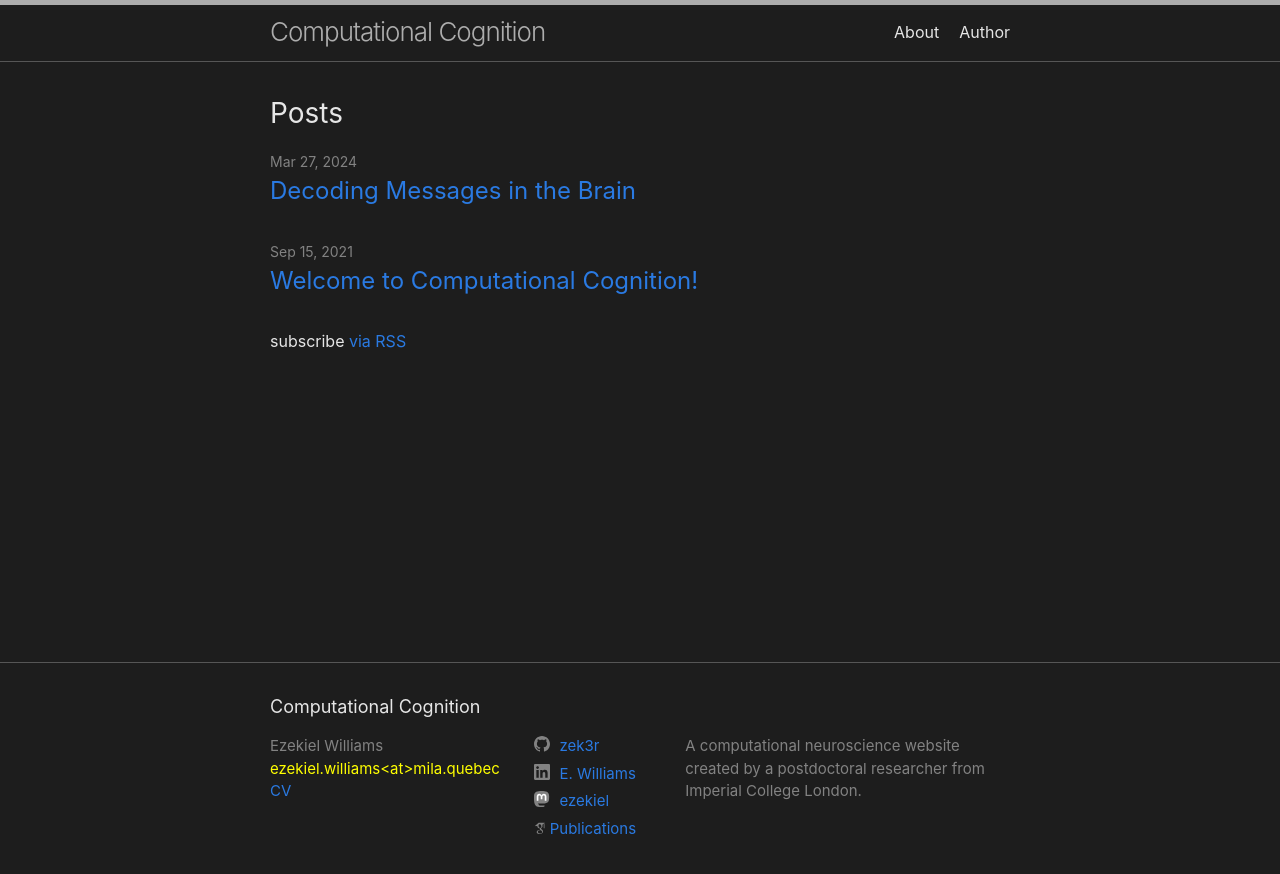
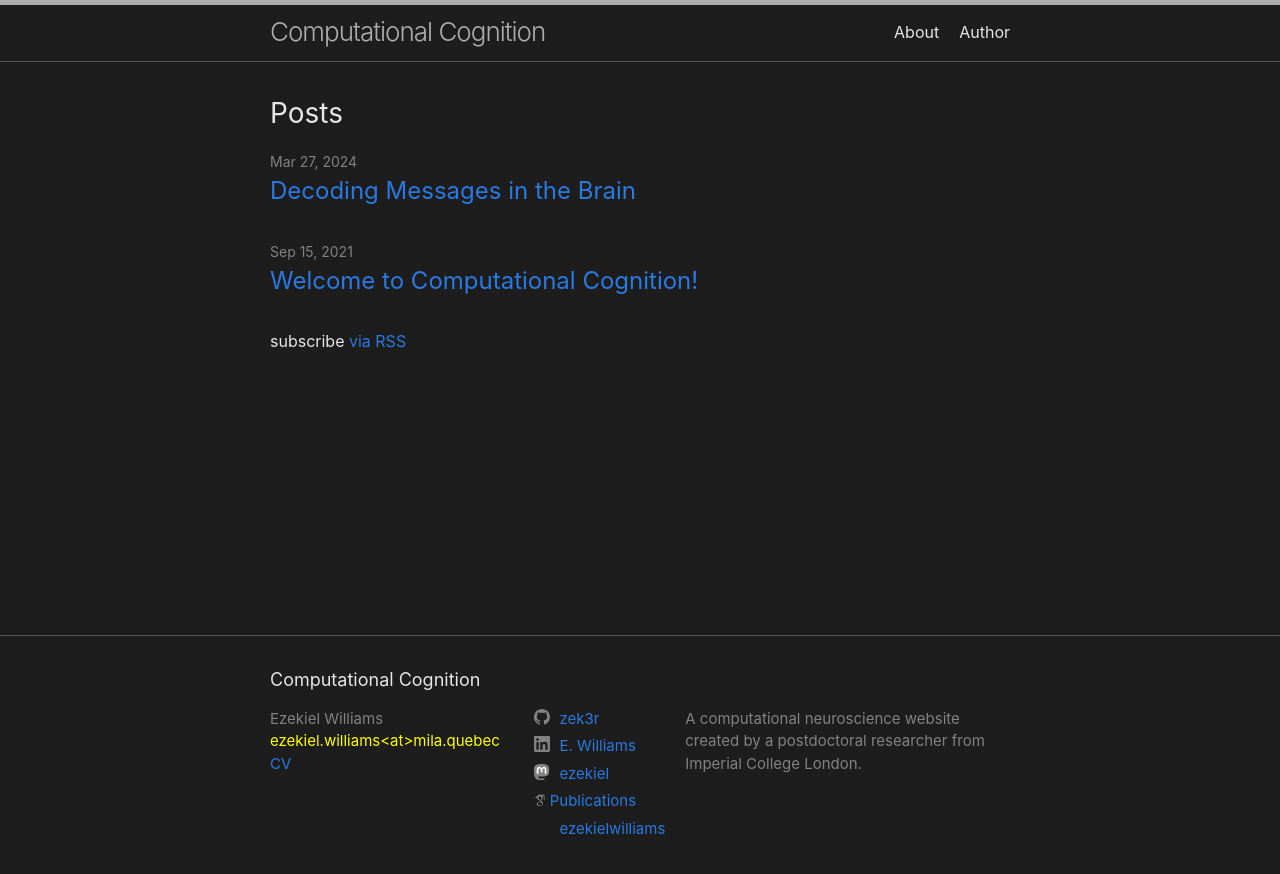
Before and after one commit to zek3r/zek3r.github.io, a Jekyll site: the page built from index.markdown, in a window 1280 px wide. Shown: the top 874 px of the page. Built offline with Jekyll 4.4.1, drawn with Linux system fonts in a browser that asks for light colours; some web fonts are replaced.

Commit message:
fixing social media

```diff
--- a/_config.yml
+++ b/_config.yml
@@ -25,7 +25,7 @@ description: >- # this means to ignore newlines until "baseurl:"
   A computational neuroscience website created by a postdoctoral researcher from Imperial College London.
 baseurl: "" # the subpath of your site, e.g. /blog
 url: "" # the base hostname & protocol for your site, e.g. http://example.com
-#twitter_username: zek3r
+bsky_username: ezekielwilliams
 github_username:  zek3r
 linkedin_username: E. Williams
 gs_title: Publications
--- a/_includes/social.html
+++ b/_includes/social.html
@@ -10,6 +10,7 @@
   {%- if site.twitter_username -%}<li><a href="https://www.twitter.com/{{ site.twitter_username| cgi_escape | escape }}"><svg class="svg-icon"><use xlink:href="{{ '/assets/minima-social-icons.svg#twitter' | relative_url }}"></use></svg> <span class="username">{{ site.twitter_username| escape }}</span></a></li>{%- endif -%}
   {%- if site.youtube_username -%}<li><a href="https://youtube.com/{{ site.youtube_username| cgi_escape | escape }}"><svg class="svg-icon"><use xlink:href="{{ '/assets/minima-social-icons.svg#youtube' | relative_url }}"></use></svg> <span class="username">{{ site.youtube_username| escape }}</span></a></li>{%- endif -%}
   {%- if site.gs_title -%}<li><i class="ai ai-google-scholar ai-1x"></i> <a href="https://scholar.google.ca/citations?user=KwgL380AAAAJ&hl=en&oi=ao"><span class="username">{{ site.gs_title| escape }}</span></a></li>{%- endif -%}
+  {%- if site.bsky_username -%}<li><a href="https://bsky.app/profile/ezekielwilliams.bsky.social"><svg class="svg-icon"><use xlink:href="{{ '/assets/minima-social-icons.svg#bluesky' | relative_url }}"></use></svg> <span class="username">{{ site.bsky_username| escape }}</span></a></li>{%- endif -%}
   {%- if site.googleplus_username -%}<li><a href="https://plus.google.com/{{ site.googleplus_username| escape }}"><svg class="svg-icon"><use xlink:href="{{ '/assets/minima-social-icons.svg#googleplus' | relative_url }}"></use></svg> <span class="username">{{ site.googleplus_username| escape }}</span></a></li>{%- endif -%}
   {%- if site.rss -%}<li><a href="{{ 'feed.xml' | relative_url }}"><svg class="svg-icon"><use xlink:href="{{ '/assets/minima-social-icons.svg#rss' | relative_url }}"></use></svg> <span>{{ site.rss | escape }}</span></a></li>{%- endif -%}
 </ul>
```
